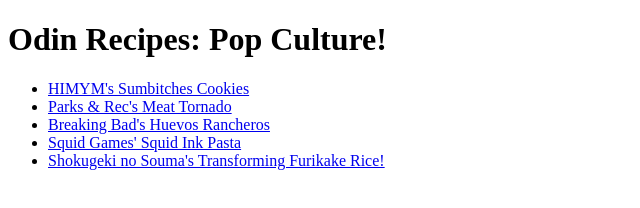
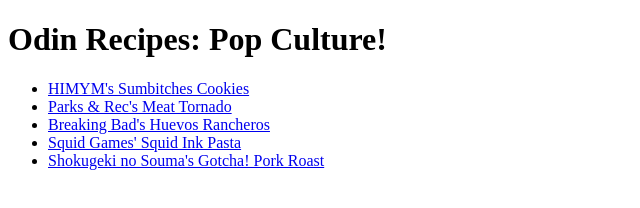
Before and after one commit to RobTheSlob408/odin_recipes, a plain HTML site: page index.html in a window 1280 px wide. Shown: the full height of the page, 0-640 px from the left. Drawn offline with Linux system fonts and the light colour scheme.

Commit message:
index.html

```diff
--- a/index.html
+++ b/index.html
@@ -11,7 +11,7 @@
             <li><a href="/home/robertt/repos/odin_recipes/recipes/meattornado.html">Parks & Rec's Meat Tornado</a></li>
             <li><a href="/home/robertt/repos/odin_recipes/recipes/heuvosrancheros.html">Breaking Bad's Huevos Rancheros</a></li>
             <li><a href="/home/robertt/repos/odin_recipes/recipes/squidinkspaghetti.html">Squid Games' Squid Ink Pasta</a></li>
-            <li><a href="/home/robertt/repos/odin_recipes/recipes/Porkroast.html">Shokugeki no Souma's Transforming Furikake Rice!</a></li>
+            <li><a href="/home/robertt/repos/odin_recipes/recipes/Porkroast.html">Shokugeki no Souma's Gotcha! Pork Roast</a></li>
         </ul>
     </body>
 </html>
```
